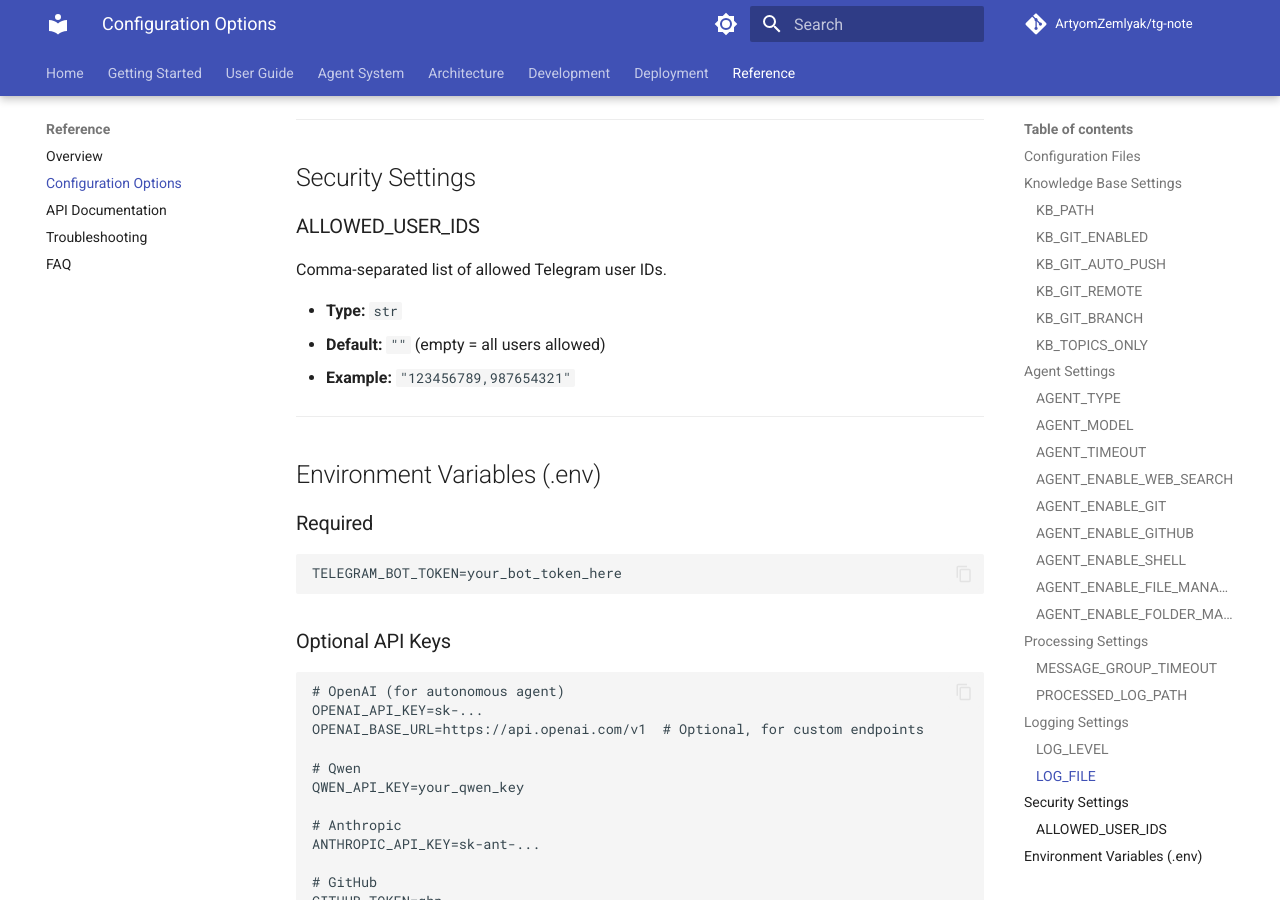
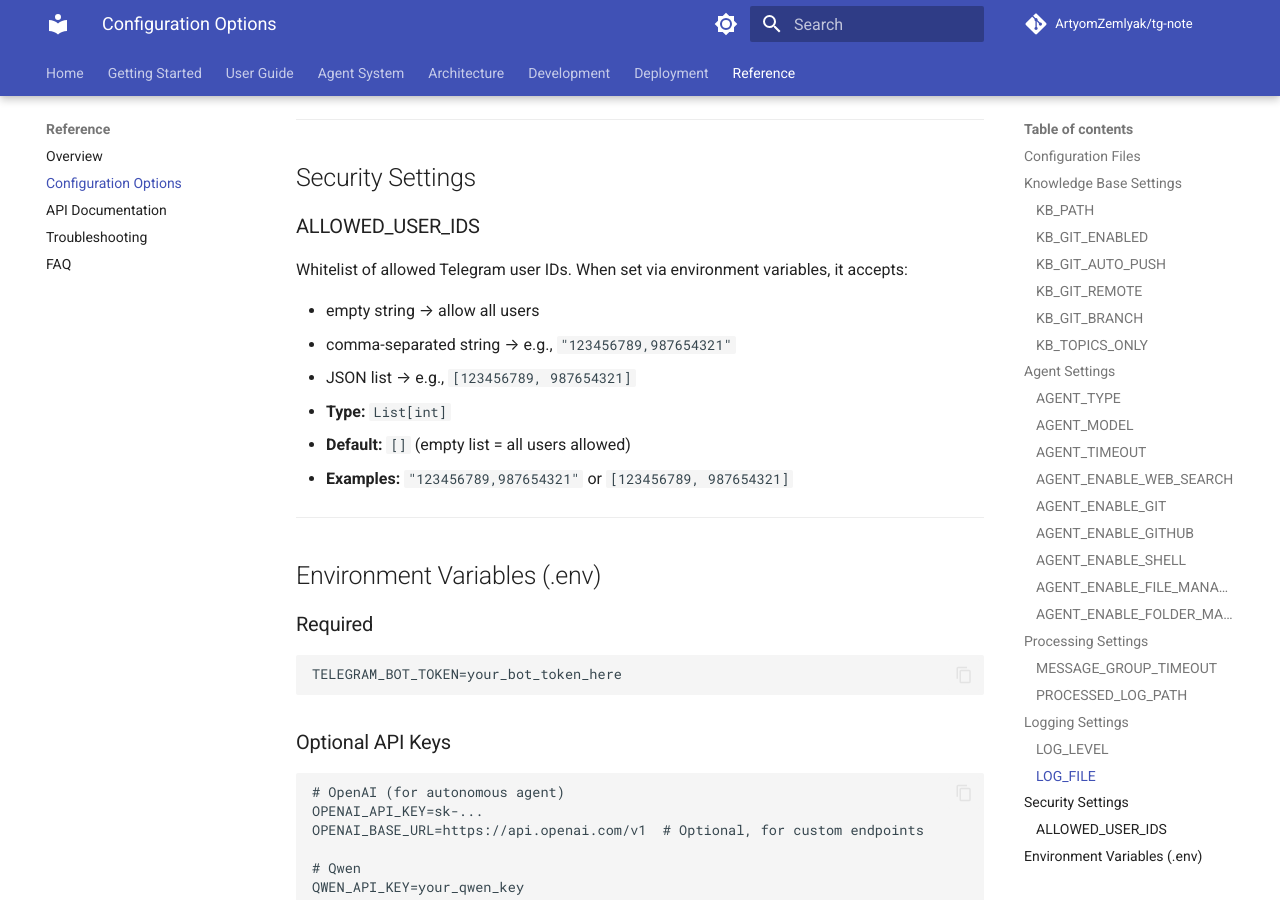
Before and after one commit to ArtyomZemlyak/tg-note, an MkDocs documentation site: the page built from docs_site/reference/configuration.md, in a window 1280 px wide and 900 px high, scrolled down 4719 px. Built offline with MkDocs 1.6.1 and Material for MkDocs 9.7.7, drawn with Linux system fonts in a browser that asks for light colours; comment, search, counter and statistics services are not loaded; the version menu is left out.

Commit message:
fix(settings): robust env parsing for ALLOWED_USER_IDS to avoid JSON decode in Docker
Handle empty/CSV/JSON formats via custom env source to prevent pydantic_settings
from trying to json.loads empty strings. Update docs and .env.example to document
accepted formats for Docker Compose users.

```diff
--- a/docs_site/reference/configuration.md
+++ b/docs_site/reference/configuration.md
@@ -184,11 +184,15 @@ Path to log file.
 
 ### ALLOWED_USER_IDS
 
-Comma-separated list of allowed Telegram user IDs.
+Whitelist of allowed Telegram user IDs. When set via environment variables, it accepts:
 
-- **Type:** `str`
-- **Default:** `""` (empty = all users allowed)
-- **Example:** `"123456789,987654321"`
+- empty string → allow all users
+- comma-separated string → e.g., `"123456789,987654321"`
+- JSON list → e.g., `[123456789, 987654321]`
+
+- **Type:** `List[int]`
+- **Default:** `[]` (empty list = all users allowed)
+- **Examples:** `"123456789,987654321"` or `[123456789, 987654321]`
 
 ---
 
```
Also changed, not shown: README.md (+4 -2 lines), docs_site/getting-started/configuration.md (+5 -4 lines), docs_site/getting-started/quick-start.md (+2 -1 lines), 2 other files.
